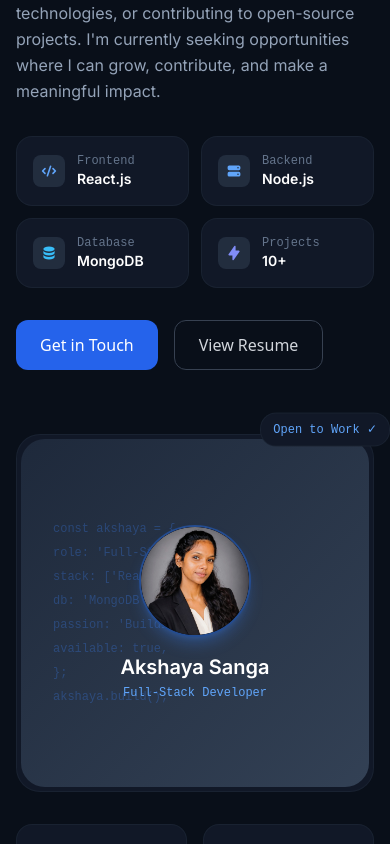
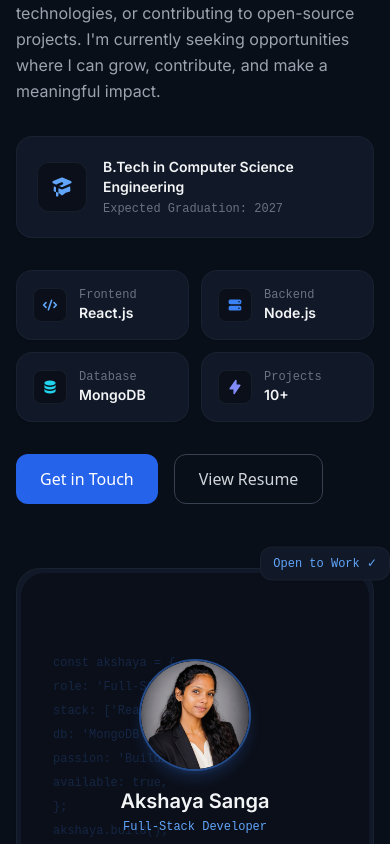
Before and after one commit to AkshayaSanga/AkshayaSanga-portfolio, a React (Vite) app in the folder frontend/: page / in a window 390 px wide. Shown: the part 1440-2284 px from the top of the page. Built offline with nearby package versions, Linux system fonts and the light colour scheme.

Commit message:
feat: upgrade to premium SaaS theme, add education, and update certifications

```diff
--- a/frontend/src/components/About/About.jsx
+++ b/frontend/src/components/About/About.jsx
@@ -1,11 +1,11 @@
 import { motion } from 'framer-motion'
-import { HiCode, HiDatabase, HiLightningBolt, HiServer } from 'react-icons/hi'
+import { HiAcademicCap, HiCode, HiDatabase, HiLightningBolt, HiServer } from 'react-icons/hi'
 import { useInView } from 'react-intersection-observer'
 
 const HIGHLIGHTS = [
   { icon: HiCode,          label: 'Frontend',  value: 'React.js',   color: 'text-blue-400' },
-  { icon: HiServer,        label: 'Backend',   value: 'Node.js',    color: 'text-primary-400' },
-  { icon: HiDatabase,      label: 'Database',  value: 'MongoDB',    color: 'text-sky-400' },
+  { icon: HiServer,        label: 'Backend',   value: 'Node.js',    color: 'text-blue-500' },
+  { icon: HiDatabase,      label: 'Database',  value: 'MongoDB',    color: 'text-cyan-400' },
   { icon: HiLightningBolt, label: 'Projects',  value: '10+',        color: 'text-indigo-400' },
 ]
 
@@ -39,13 +39,13 @@ export default function About() {
             animate={inView ? { opacity: 1, x: 0 } : {}}
             transition={{ duration: 0.7, delay: 0.1 }}
           >
-            <div className="space-y-5 text-slate-400 leading-relaxed font-body text-base">
+            <div className="space-y-5 text-gray-400 leading-relaxed font-body text-base">
               <p>
-                I'm <span className="text-primary-400 font-semibold">Akshaya Sanga</span>, a passionate Full-Stack Developer
+                I'm <span className="text-blue-400 font-semibold">Akshaya Sanga</span>, a passionate Full-Stack Developer
                 with a strong foundation in building modern, scalable web applications from end to end.
               </p>
               <p>
-                I specialize in the <span className="text-white">MERN stack</span> — MongoDB, Express.js, React, and Node.js —
+                I specialize in the <span className="text-gray-100">MERN stack</span> — MongoDB, Express.js, React, and Node.js —
                 and love turning complex problems into clean, efficient solutions. I care deeply about writing readable code,
                 designing intuitive UIs, and shipping reliable products.
               </p>
@@ -56,6 +56,22 @@ export default function About() {
               </p>
             </div>
 
+            {/* Education Section */}
+            <motion.div
+              initial={{ opacity: 0, y: 20 }}
+              animate={inView ? { opacity: 1, y: 0 } : {}}
+              transition={{ delay: 0.2 }}
+              className="mt-8 bg-[#111827] border border-gray-800/60 p-5 rounded-2xl flex items-center gap-4 shadow-sm hover:border-gray-700 transition-colors"
+            >
+              <div className="p-3 rounded-xl bg-[#0B0F19] border border-gray-800/60 text-blue-400 flex-shrink-0">
+                <HiAcademicCap size={24} />
+              </div>
+              <div>
+                <h4 className="font-display font-semibold text-gray-100 text-sm sm:text-base">B.Tech in Computer Science Engineering</h4>
+                <p className="font-mono text-xs text-gray-500 mt-1">Expected Graduation: 2027</p>
+              </div>
+            </motion.div>
+
             {/* Highlight chips */}
             <div className="grid grid-cols-2 gap-3 mt-8">
               {HIGHLIGHTS.map(({ icon: Icon, label, value, color }, i) => (
@@ -64,14 +80,14 @@ export default function About() {
                   initial={{ opacity: 0, y: 20 }}
                   animate={inView ? { opacity: 1, y: 0 } : {}}
                   transition={{ delay: 0.3 + i * 0.08 }}
-                  className="glass-card glow-border p-4 flex items-center gap-3"
+                  className="bg-[#111827] border border-gray-800/60 rounded-2xl p-4 flex items-center gap-3 shadow-sm hover:-translate-y-1 hover:border-gray-700 transition-all duration-300"
                 >
-                  <div className={`p-2 rounded-lg bg-dark-700/50 ${color}`}>
+                  <div className={`p-2 rounded-lg bg-[#0B0F19] border border-gray-800/60 ${color}`}>
                     <Icon size={16} />
                   </div>
                   <div>
-                    <p className="font-mono text-xs text-slate-500">{label}</p>
-                    <p className="font-display font-semibold text-white text-sm">{value}</p>
+                    <p className="font-mono text-xs text-gray-500">{label}</p>
+                    <p className="font-display font-semibold text-gray-100 text-sm">{value}</p>
                   </div>
                 </motion.div>
               ))}
@@ -86,11 +102,11 @@ export default function About() {
               <a
                 href="#contact"
                 onClick={e => { e.preventDefault(); document.querySelector('#contact')?.scrollIntoView({ behavior: 'smooth' }) }}
-                className="btn-primary"
+                className="flex items-center justify-center gap-2 px-6 py-3 rounded-xl bg-blue-600 text-white font-medium hover:bg-blue-700 transition-colors"
               >
                 Get in Touch
               </a>
-              <a href="/resume.pdf" target="_blank" rel="noopener noreferrer" className="btn-outline">
+              <a href="/resume.pdf" target="_blank" rel="noopener noreferrer" className="flex items-center justify-center gap-2 px-6 py-3 rounded-xl border border-gray-700 text-gray-300 hover:bg-gray-800 hover:text-white transition-colors">
                 View Resume
               </a>
             </motion.div>
@@ -105,10 +121,10 @@ export default function About() {
           >
             {/* Avatar placeholder / decorative card */}
             <div className="relative mx-auto max-w-sm">
-              <div className="glass-card glow-border p-1 rounded-3xl overflow-hidden">
-                <div className="rounded-3xl bg-gradient-to-br from-dark-800 to-dark-700 aspect-square flex items-center justify-center relative overflow-hidden">
+              <div className="bg-[#111827] border border-gray-800/60 p-1 rounded-3xl overflow-hidden shadow-sm">
+                <div className="rounded-3xl bg-[#0B0F19] aspect-square flex items-center justify-center relative overflow-hidden">
                   {/* Abstract code art */}
-                  <div className="absolute inset-0 flex flex-col justify-center px-8 py-6 font-mono text-xs text-primary-500/30 leading-6 select-none overflow-hidden">
+                  <div className="absolute inset-0 flex flex-col justify-center px-8 py-6 font-mono text-xs text-blue-500/20 leading-6 select-none overflow-hidden">
                     {[
                       "const akshaya = {",
                       "  role: 'Full-Stack Dev',",
@@ -132,15 +148,15 @@ export default function About() {
                     ))}
                   </div>
                   <div className="relative z-10 text-center">
-                    <div className="w-28 h-28 rounded-full border-2 border-primary-500/50 mx-auto mb-4 shadow-lg shadow-primary-500/30 overflow-hidden bg-dark-900">
+                    <div className="w-28 h-28 rounded-full border-2 border-blue-500/50 mx-auto mb-4 shadow-lg shadow-blue-500/20 overflow-hidden bg-[#111827]">
                       <img
                         src="/profile.jpeg"
                         alt="Akshaya Sanga"
                         className="w-full h-full object-cover"
                       />
                     </div>
-                    <p className="font-display font-bold text-white text-xl">Akshaya Sanga</p>
-                    <p className="text-primary-400 font-mono text-xs mt-1">Full-Stack Developer</p>
+                    <p className="font-display font-semibold text-gray-100 text-xl">Akshaya Sanga</p>
+                    <p className="text-blue-400 font-mono text-xs mt-1">Full-Stack Developer</p>
                   </div>
                 </div>
               </div>
@@ -149,9 +165,9 @@ export default function About() {
               <motion.div
                 animate={{ y: [0, -8, 0] }}
                 transition={{ duration: 4, repeat: Infinity, ease: 'easeInOut' }}
-                className="absolute -top-4 -right-4 glass-card glow-border px-3 py-2"
+                className="absolute -top-4 -right-4 bg-[#111827] border border-gray-800/60 rounded-xl px-3 py-2 shadow-sm"
               >
-                <p className="font-mono text-xs text-primary-400">Open to Work ✓</p>
+                <p className="font-mono text-xs text-blue-400">Open to Work ✓</p>
               </motion.div>
             </div>
 
@@ -163,10 +179,10 @@ export default function About() {
                   initial={{ opacity: 0, scale: 0.9 }}
                   animate={inView ? { opacity: 1, scale: 1 } : {}}
                   transition={{ delay: 0.4 + i * 0.08 }}
-                  className="glass-card glow-border p-5 text-center"
+                  className="bg-[#111827] border border-gray-800/60 rounded-2xl p-5 text-center shadow-sm hover:-translate-y-1 hover:border-gray-700 transition-all duration-300"
                 >
-                  <p className="font-display font-bold text-3xl gradient-text">{value}</p>
-                  <p className="font-mono text-xs text-slate-500 mt-1">{label}</p>
+                  <p className="font-display font-bold text-3xl text-blue-500">{value}</p>
+                  <p className="font-mono text-xs text-gray-500 mt-1">{label}</p>
                 </motion.div>
               ))}
             </div>
```
